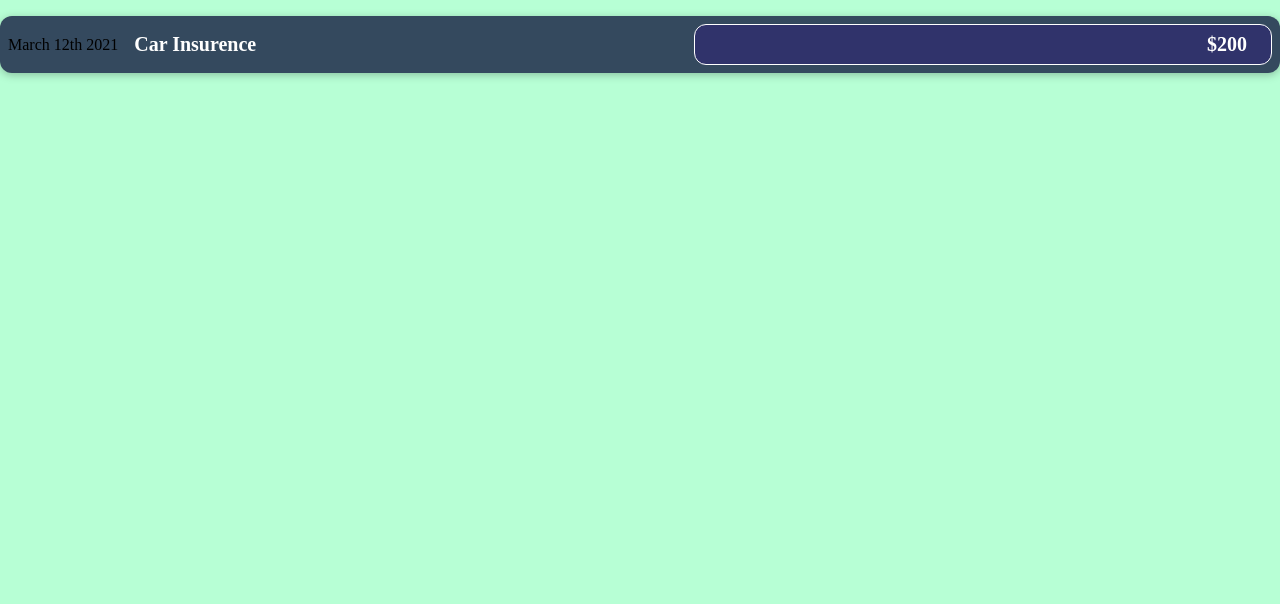
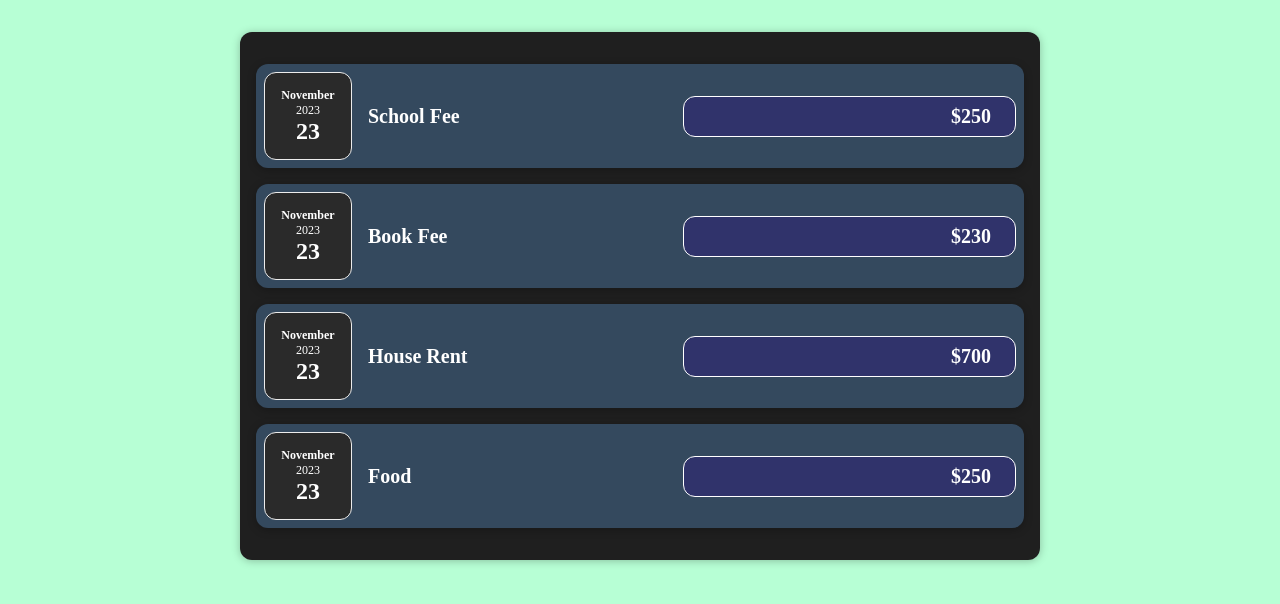
Before and after one commit to itsmerk98/ReactLearningProject, a JavaScript app: page / in a window 1280 px wide. Shown: the top 604 px of the page. Built offline with nearby package versions, Linux system fonts and the light colour scheme.

Commit message:
updated commit

```diff
--- a/src/App.js
+++ b/src/App.js
@@ -1,12 +1,36 @@
-import ExpenseItem from './components/ExpenseItem.js'
+import Expenses from './components/Expenses.js'
 
 function App() {
+    let expenses = [
+        {
+            id: 'e1',
+            title: 'School Fee',
+            amount: '250',
+            date: new Date(2022, 22, 23)
+        },
+        {
+            id: 'e2',
+            title: 'Book Fee',
+            amount: '230',
+            date: new Date(2022, 22, 23)
+        }, {
+            id: 'e3',
+            title: 'House Rent',
+            amount: '700',
+            date: new Date(2022, 22, 23)
+        },
+        {
+            id: 'e4',
+            title: 'Food',
+            amount: '250',
+            date: new Date(2022, 22, 23)
+        }
+    ];
+
     return (
-        <>
-            <div className='app-container'>
-                <ExpenseItem />
-            </div>
-        </>
+        <div className='app-container'>
+            <Expenses item={expenses}  />
+        </div>
     );
 }
 
--- /dev/null
+++ b/src/components/ExpenseDate.css
@@ -0,0 +1,23 @@
+.expense-date{
+    display: flex;
+    flex-direction: column;
+    width: 5.5rem;
+    height: 5.5rem;
+    border: 1px solid #ececec;
+    background-color: #2a2a2a;
+    color: white;
+    border-radius: 12px;
+    align-items: center;
+    justify-content: center;
+}
+.expense-date__month{
+    font-size: 0.75rem;
+    font-weight: bold;
+}
+.expense-date__year{
+    font-size: 0.75rem;
+}
+.expense-date__day{
+    font-size: 1.5rem;
+    font-weight: bold;
+}
--- /dev/null
+++ b/src/components/ExpenseDate.js
@@ -0,0 +1,17 @@
+import './ExpenseDate.css';
+
+function ExpenseDate(props) {
+    const month = props.date.toLocaleString('en-US', { month: 'long' });
+    const year = props.date.getFullYear();
+    const day = props.date.toLocaleString('en-US', { day: '2-digit' });
+
+    return (
+        <div className='expense-date'>
+            <div className='expense-date__month'>{month}</div>
+            <div className='expense-date__year'>{year}</div>
+            <div className='expense-date__day'>{day}</div>
+        </div>
+    );
+}
+
+export default ExpenseDate;
--- a/src/components/ExpenseItem.css
+++ b/src/components/ExpenseItem.css
@@ -29,7 +29,7 @@
     color: white;
     background-color: #30336b;
     border: 1px solid white;
-    padding: 0.5rem;
+    padding: 0.5rem 1.5rem;
     border-radius: 12px;
 }
 .expense-item__description{
--- a/src/components/ExpenseItem.js
+++ b/src/components/ExpenseItem.js
@@ -1,13 +1,15 @@
 import './ExpenseItem.css';
+import ExpenseDate from './ExpenseDate.js'
 
-let tital ="Car Insurence"
 
-let ExpenseItem = () => <div className='expense-item'>
-    <div>March 12th 2021</div>
-    <div className='expense-item__description'>
-        <h2>{tital}</h2>
-        <div className='expense-item__price'>$200</div>
-    </div>
-</div>;
-
+function ExpenseItem(props) {
+    return (
+        <div className='expense-item'>
+            <ExpenseDate date={props.date} />
+            <div className='expense-item__description'>
+                <h2>{props.title}</h2>
+                <div className='expense-item__price'>${props.amount}</div>
+            </div>
+        </div>);
+}
 export default ExpenseItem;
--- /dev/null
+++ b/src/components/Expenses.css
@@ -0,0 +1,9 @@
+.expenses{
+    padding: 1rem;
+    background-color: rgb(31,31,31);
+    margin: 2rem auto;
+    width: 50rem;
+    max-width: 95%;
+    border-radius: 12px;
+    box-shadow: 0 1px 8px rgba(0, 0, 0, 0.25);
+}
--- /dev/null
+++ b/src/components/Expenses.js
@@ -0,0 +1,15 @@
+import './Expenses.css';
+import ExpenseItem from './ExpenseItem';
+
+function Expenses(props) {
+    return (
+        <div className='expenses'>
+            <ExpenseItem date={props.item[0].date} title={props.item[0].title} amount={props.item[0].amount} />
+            <ExpenseItem date={props.item[1].date} title={props.item[1].title} amount={props.item[1].amount} />
+            <ExpenseItem date={props.item[2].date} title={props.item[2].title} amount={props.item[2].amount} />
+            <ExpenseItem date={props.item[3].date} title={props.item[3].title} amount={props.item[3].amount} />
+        </div>
+    )
+}
+
+export default Expenses;
```
